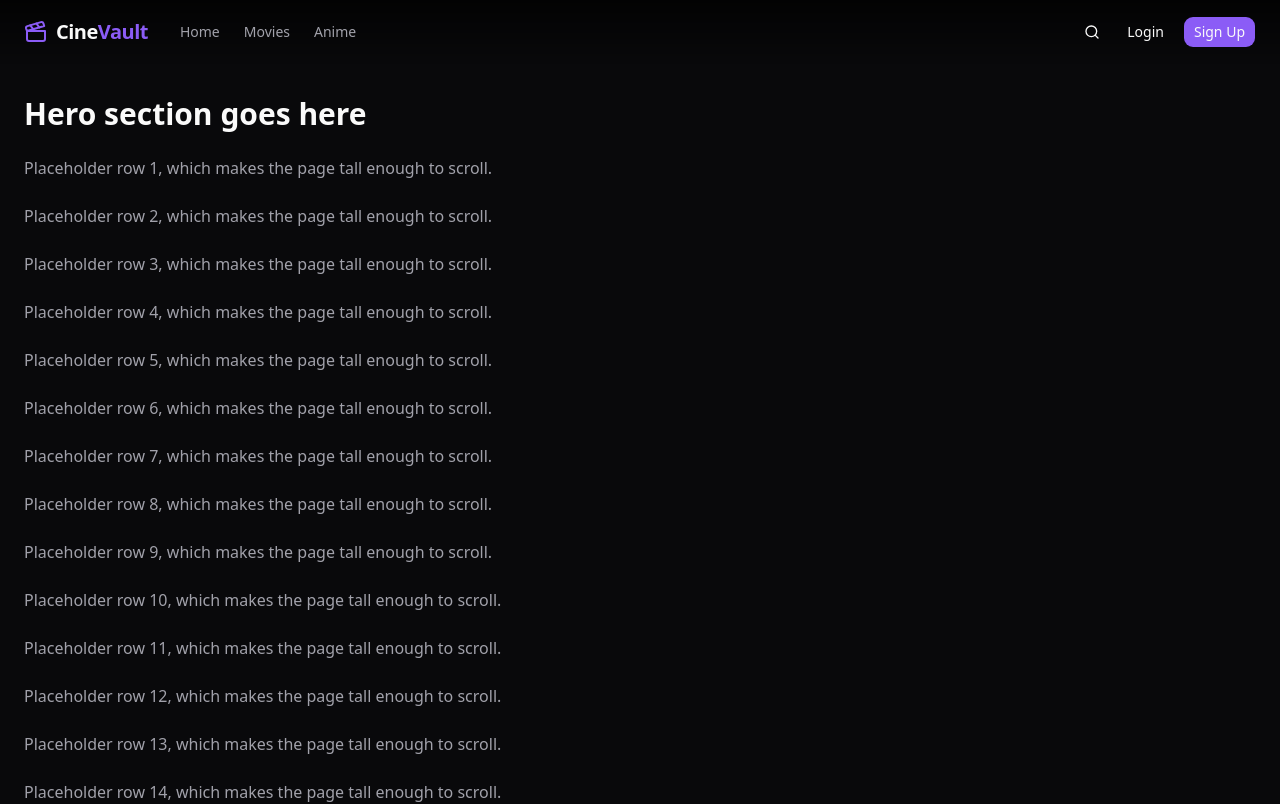
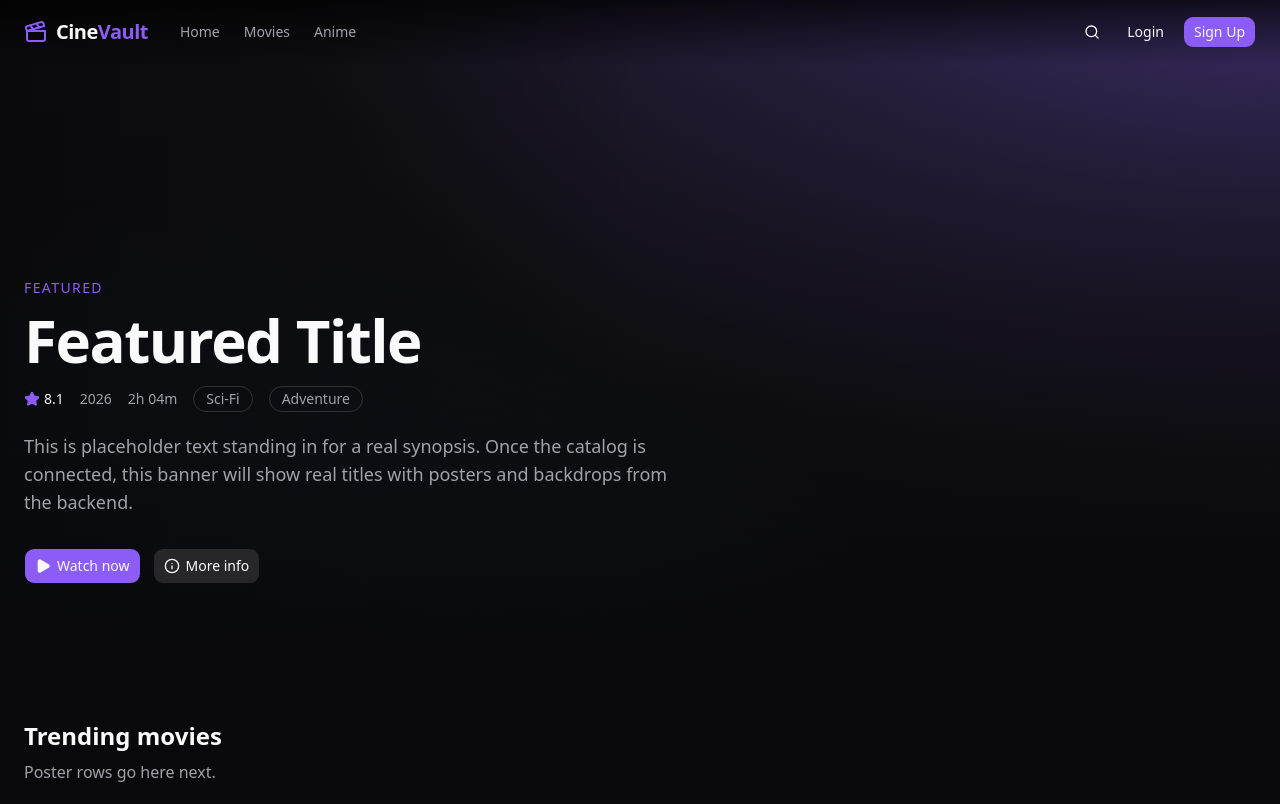
Before and after one commit to dalandan-chillin/software-engineer-journey, a React (Vite) app in the folder cinevault/client/: page / in a window 1280 px wide. Shown: the top 804 px of the page. Built offline with nearby package versions, Linux system fonts and the light colour scheme.

Commit message:
Add Hero section component

```diff
--- a/cinevault/client/src/App.jsx
+++ b/cinevault/client/src/App.jsx
@@ -1,18 +1,26 @@
 import Navbar from '@/components/Navbar';
+import Hero from '@/components/Hero';
+
+// TEMPORARY placeholder data. Phase 6 replaces this with real
+// metadata fetched from our backend (TMDB).
+const placeholderFeatured = {
+  title: 'Featured Title',
+  overview:
+    'This is placeholder text standing in for a real synopsis. Once the catalog is connected, this banner will show real titles with posters and backdrops from the backend.',
+  year: 2026,
+  rating: '8.1',
+  runtime: '2h 04m',
+  genres: ['Sci-Fi', 'Adventure'],
+};
 
 function App() {
   return (
     <>
       <Navbar />
-      <main className="mx-auto max-w-7xl px-4 pt-24 sm:px-6">
-        <h1 className="text-3xl font-bold">Hero section goes here</h1>
-        <div className="mt-6 space-y-6">
-          {Array.from({ length: 30 }, (_, i) => (
-            <p key={i} className="text-cv-muted">
-              Placeholder row {i + 1}, which makes the page tall enough to scroll.
-            </p>
-          ))}
-        </div>
+      <Hero {...placeholderFeatured} />
+      <main className="mx-auto max-w-7xl px-4 py-10 sm:px-6">
+        <h2 className="text-2xl font-semibold">Trending movies</h2>
+        <p className="mt-2 text-cv-muted">Poster rows go here next.</p>
       </main>
     </>
   );
--- /dev/null
+++ b/cinevault/client/src/components/Hero.jsx
@@ -0,0 +1,78 @@
+import { Info, Play, Star } from 'lucide-react';
+import { Button } from '@/components/ui/button';
+
+
+export default function Hero({
+  title,
+  overview,
+  year,
+  rating,
+  runtime,
+  genres = [],
+  backdropUrl,
+}) {
+  return (
+    <section className="relative flex min-h-[70vh] items-end overflow-hidden md:min-h-[85vh]">
+      {/* Layer 1: backdrop image, or a gradient fallback */}
+      {backdropUrl ? (
+        <img
+          src={backdropUrl}
+          alt=""
+          className="absolute inset-0 h-full w-full object-cover"
+        />
+      ) : (
+        <div className="absolute inset-0 bg-[radial-gradient(ellipse_at_top_right,rgba(139,92,246,0.35),transparent_55%),radial-gradient(ellipse_at_bottom_left,rgba(59,130,246,0.25),transparent_50%)] bg-cv-surface" />
+      )}
+
+      {/* Layer 2: gradients that blend the image into the page */}
+      <div className="absolute inset-0 bg-linear-to-t from-cv-bg via-cv-bg/50 to-transparent" />
+      <div className="absolute inset-0 bg-linear-to-r from-cv-bg/80 via-transparent to-transparent" />
+
+      {/* Layer 3: content */}
+      <div className="relative mx-auto w-full max-w-7xl px-4 pb-16 pt-32 sm:px-6 md:pb-24">
+        <div className="max-w-2xl">
+          <p className="text-sm font-medium uppercase tracking-widest text-cv-primary">
+            Featured
+          </p>
+          <h1 className="mt-3 text-4xl font-bold tracking-tight sm:text-5xl md:text-6xl">
+            {title}
+          </h1>
+
+          <div className="mt-4 flex flex-wrap items-center gap-x-4 gap-y-2 text-sm text-cv-muted">
+            {rating && (
+              <span className="flex items-center gap-1 text-cv-text">
+                <Star className="size-4 fill-cv-primary text-cv-primary" />
+                {rating}
+              </span>
+            )}
+            {year && <span>{year}</span>}
+            {runtime && <span>{runtime}</span>}
+            {genres.map((genre) => (
+              <span
+                key={genre}
+                className="rounded-full border border-white/15 px-3 py-0.5"
+              >
+                {genre}
+              </span>
+            ))}
+          </div>
+
+          <p className="mt-5 line-clamp-3 text-base text-cv-muted md:text-lg">
+            {overview}
+          </p>
+
+          <div className="mt-8 flex flex-wrap gap-3">
+            <Button size="lg">
+              <Play className="fill-current" />
+              Watch now
+            </Button>
+            <Button size="lg" variant="secondary">
+              <Info />
+              More info
+            </Button>
+          </div>
+        </div>
+      </div>
+    </section>
+  );
+}
```
